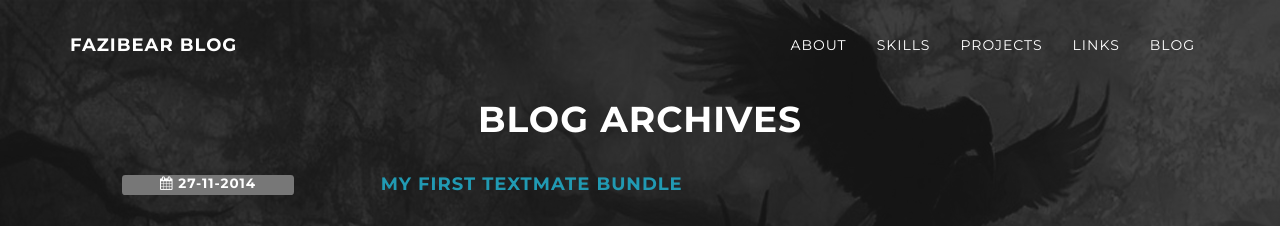
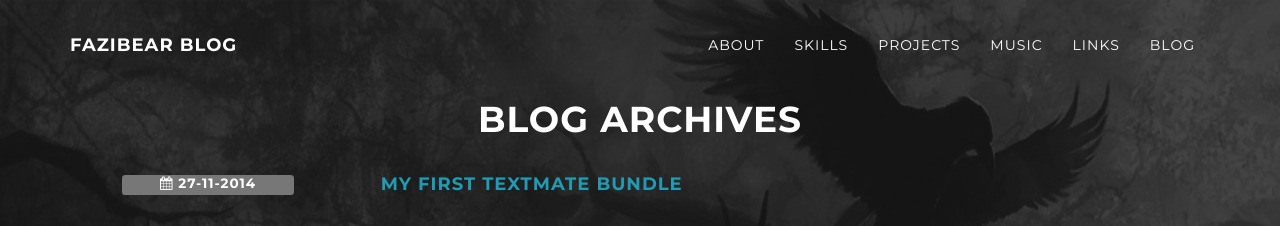
Before and after one commit to fazibear/fazibear.github.io, a Jekyll site: the page built from blog.html, in a window 1280 px wide. Shown: the top 226 px of the page. Built offline with Jekyll 4.4.1, drawn with Linux system fonts in a browser that asks for light colours; some web fonts are replaced; Markdown is read by kramdown in place of the engine named in the settings.

Commit message:
add music pages

```diff
--- a/_includes/blog_nav.html
+++ b/_includes/blog_nav.html
@@ -27,6 +27,9 @@
           <a class="page-scroll" href="/#projects">Projects</a>
         </li>
         <li>
+          <a class="page-scroll" href="/#music">Music</a>
+        </li>
+        <li>
           <a class="page-scroll" href="/#links">Links</a>
         </li>
         <li>
--- a/_includes/links.html
+++ b/_includes/links.html
@@ -10,6 +10,7 @@
         <li><a href="https://pl.linkedin.com/in/fazibear/en" class="btn btn-default btn-lg"><i class="fa fa-linkedin fa-fw"></i> <span class="network-name">linkedin</span></a></li>
         <li><a href="https://soundcloud.com/fazibear" class="btn btn-default btn-lg"><i class="fa fa-soundcloud fa-fw"></i> <span class="network-name">soundcloud</span></a></li>
         <li><a href="https://youtube.com/fazibear" class="btn btn-default btn-lg"><i class="fa fa-youtube fa-fw"></i> <span class="network-name">youtube</span></a></li>
+        <li><a href="https://www.facebook.com/fazibear.music" class="btn btn-default btn-lg"><i class="fa fa-facebook fa-fw"></i> <span class="network-name">fanpage</span></a></li>
         <li><a href="https://facebook.com/fazibear" class="btn btn-default btn-lg"><i class="fa fa-facebook fa-fw"></i> <span class="network-name">facebook</span></a></li>
       </ul>
     </div>
--- a/_includes/nav.html
+++ b/_includes/nav.html
@@ -27,6 +27,9 @@
           <a class="page-scroll" href="#projects">Projects</a>
         </li>
         <li>
+          <a class="page-scroll" href="#music">Music</a>
+        </li>
+        <li>
           <a class="page-scroll" href="#links">Links</a>
         </li>
         <li>
--- a/_layouts/default.html
+++ b/_layouts/default.html
@@ -7,6 +7,7 @@
         {% include about.html %}
         {% include skills.html %}
         {% include projects.html %}
+        {% include music.html %}
         {% include links.html %}
         {% include footer.html %}
         {% include js.html %}
```
Also changed, not shown: _includes/music.html (added, +9 -0 lines).
